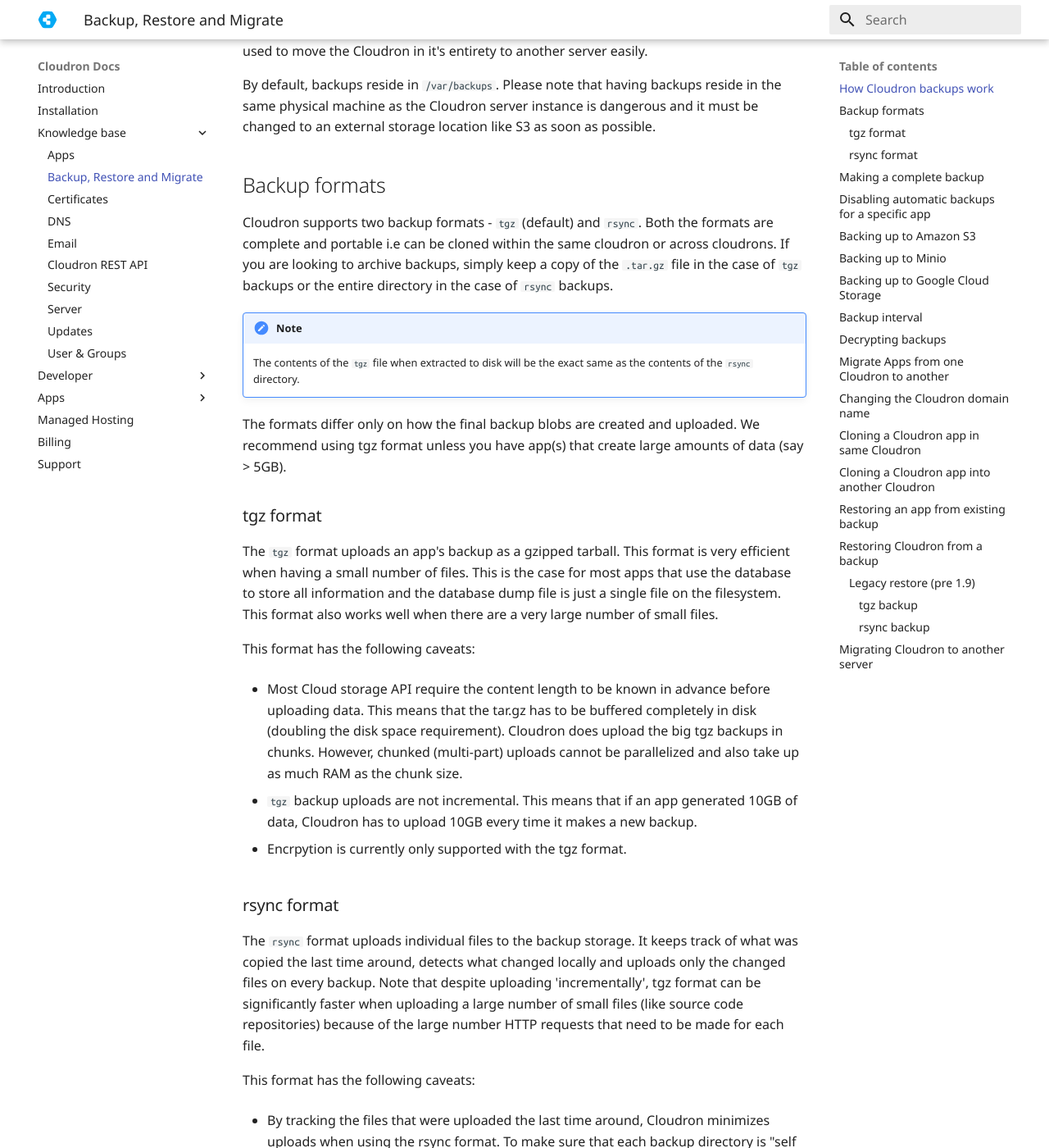
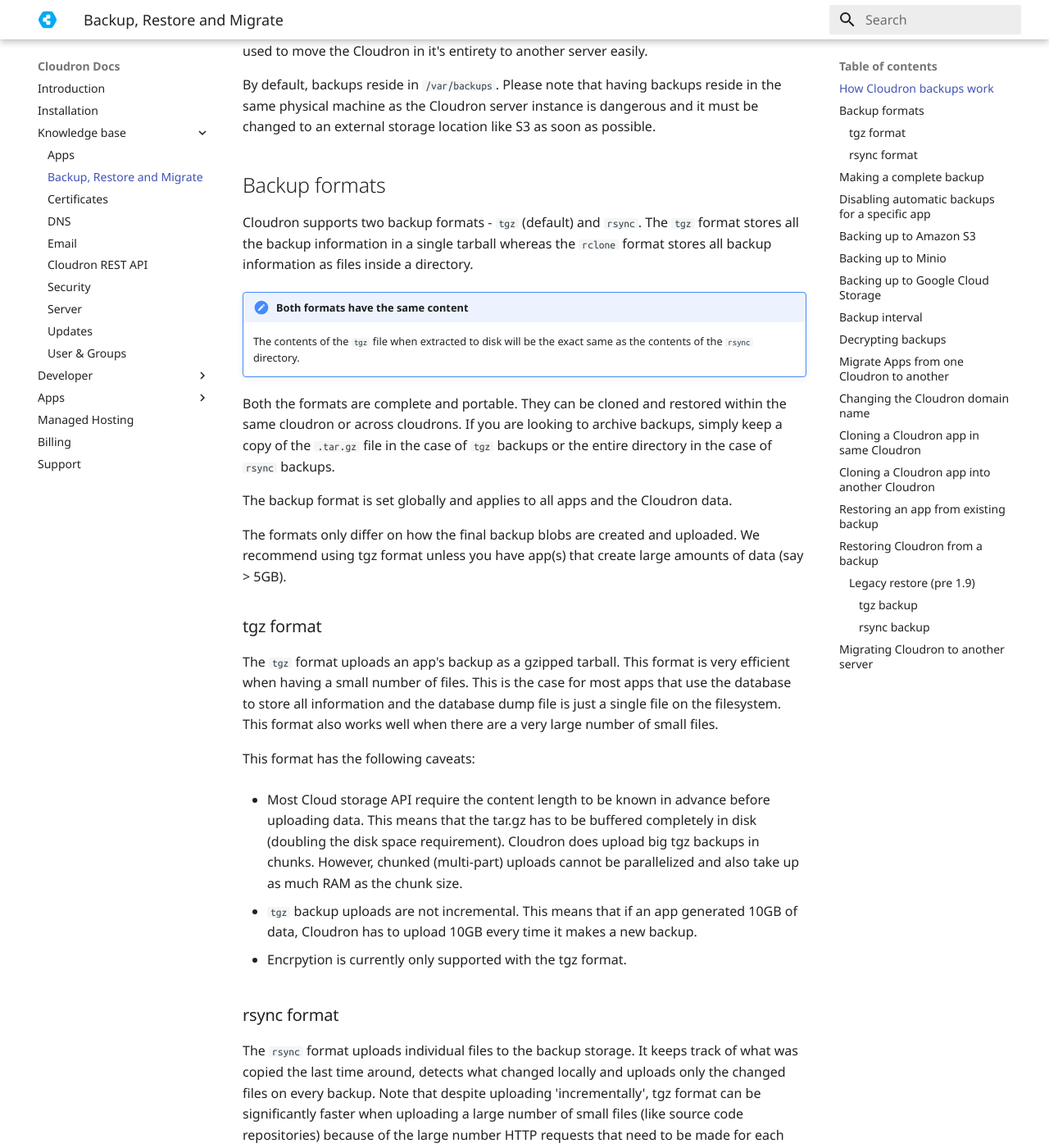
Before and after one commit to M-arcus/cloudron-docs, an MkDocs documentation site: the page built from docs/documentation/backups.md, in a window 1280 px wide and 1400 px high, scrolled down 469 px. Shown: the whole window at 82% size. Built offline with MkDocs 1.6.1 and Material for MkDocs 9.7.7, drawn with Linux system fonts in a browser that asks for light colours; old or Windows-style settings are respelled for this version of MkDocs; some of the changed text lies outside the part shown.

Commit message:
fixup grammar

```diff
--- a/docs/documentation/backups.md
+++ b/docs/documentation/backups.md
@@ -22,16 +22,21 @@
 
 ## Backup formats
 
-Cloudron supports two backup formats - `tgz` (default) and `rsync`. Both the formats are complete and
-portable i.e can be cloned within the same cloudron or across cloudrons. If you are looking to
-archive backups, simply keep a copy of the `.tar.gz` file in the case of `tgz` backups or the
-entire directory in the case of `rsync` backups.
+Cloudron supports two backup formats - `tgz` (default) and `rsync`. The `tgz` format stores
+all the backup information in a single tarball whereas the `rclone` format stores all backup
+information as files inside a directory.
 
-!!! note Both formats have the same content
+!!! note "Both formats have the same content"
     The contents of the `tgz` file when extracted to disk will be the exact same as the contents of the
     `rsync` directory.
 
-The formats differ only on how the final backup blobs are created and uploaded. We recommend
+Both the formats are complete and portable. They can be cloned and restored within the same cloudron or across
+cloudrons. If you are looking to archive backups, simply keep a copy of the `.tar.gz` file in the
+case of `tgz` backups or the entire directory in the case of `rsync` backups.
+
+The backup format is set globally and applies to all apps and the Cloudron data.
+
+The formats only differ on how the final backup blobs are created and uploaded. We recommend
 using tgz format unless you have app(s) that create large amounts of data (say > 5GB).
 
 ### tgz format
@@ -67,6 +72,8 @@
   when using the rsync format. To make sure that each backup directory is "self contained"
   (i.e can be simply copied without additional tools), Cloudron issues a 'remote copy' request
   for each file.
+
+* File uploads and remote copies are parallelized.
 
 * When using the file system backend, the rsync format can hardlink 'same' files across backups
   to conserve space. If you happen to use a file system that does not support hardlinks, just
```
Also changed, not shown: other parts of docs/documentation/backups.md (+1 -1 lines).
